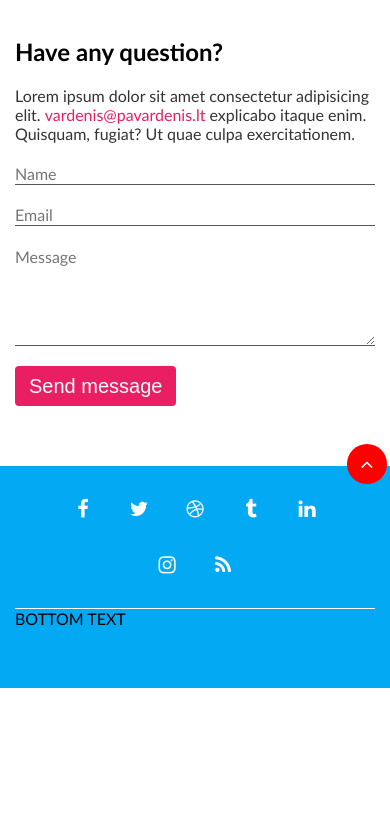
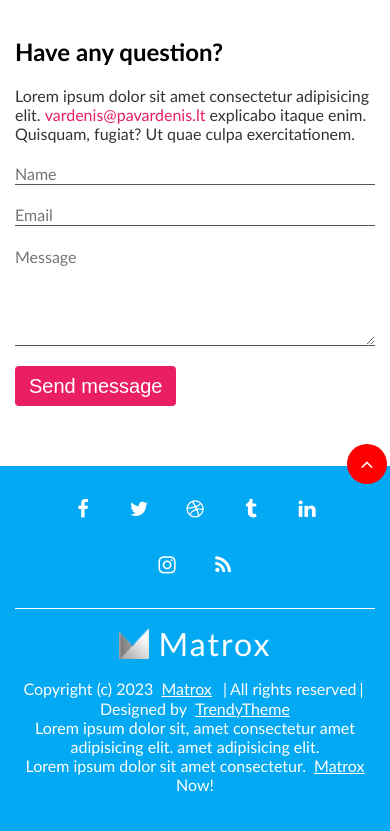
Before and after one commit to VytautasValutis/08-coming-soon, a website: page index.html in a window 390 px wide. Shown: the part 1149-1980 px from the top of the page. Before the commit the page ends 1837 px from the top, so only its background shows below. Drawn offline with Linux system fonts and the light colour scheme.

Commit message:
Foooter bottom responsive

```diff
--- a/css/pages/main.css
+++ b/css/pages/main.css
@@ -82,3 +82,62 @@ footer > .row {
     top: -1.1em;
     right: -0.6em;
 }
+footer > .short-row {
+    display: flex;
+    flex-wrap: wrap;
+    padding-top: 20px;
+    flex-direction: column;
+    align-items: center;
+}
+footer > .short-row > .chunk:first-of-type {
+    color: #fff;
+    display: block;
+    padding-bottom: 20px;
+}
+.chunk > .bit-logo {
+    width: 30px;
+    height: 30px;
+    display: block;
+    float: left;
+}
+.chunk > .bit-logo-txt {
+    line-height: 30px;
+    font-weight: lighter;
+    letter-spacing: 2px;
+    margin-left: 10px;
+    display: block;
+    float: left;
+}
+footer > .short-row > .chunk:nth-of-type(2) {
+    display: block;
+    text-align: center;
+
+}
+.bit {
+    color: #fff;
+    padding: 0 2px;
+    display: block;
+    float: left;
+}
+.center::before {
+    content: "|";
+    padding: 0 3px;
+    display: block;
+    float: left;
+}
+.center::after {
+    content: "|";
+    padding: 0 3px;
+    display: block;
+    float: right;
+}
+@media (max-width: 650px) {
+    .bit {
+        display: inline-block;
+        float: none;
+        text-align: center;
+    }
+    footer > .short-row > .chunk:last-of-type {
+        text-align: center;
+    }
+}
--- a/index.html
+++ b/index.html
@@ -120,8 +120,24 @@
             </div>
             <a href="#" class="back-to-top btn btn-circle fa fa-angle-up"></a>
         </div>
-    <div class="short-row">
-            BOTTOM TEXT
+        <div class="short-row">
+            <div class="chunk">
+                <img class="bit-logo" src="/img/logo-bw.png" alt="White logo">
+                <h1 class="bit-logo-txt">Matrox</h1>
+            </div>
+            <div class="chunk">
+                <p class="bit">Copyright (c) 2023</p>
+                <a class="bit" href="#">Matrox</a>
+                <p class="bit center">All rights reserved</p>
+                <p class="bit">Designed by</p>
+                <a class="bit" href="#">TrendyTheme</a>
+            </div>
+            <p class="bit">Lorem ipsum dolor sit, amet consectetur amet adipisicing elit. amet adipisicing elit.</p>
+            <div class="chunk">
+                <p class="bit">Lorem ipsum dolor sit amet consectetur.</p>
+                <a class="bit" href="#">Matrox</a>
+                <p class="bit">Now!</p>
+            </div>
         </div>
     </footer>
 </body>
```
Also changed, not shown: img/logo-bw.png (added).
